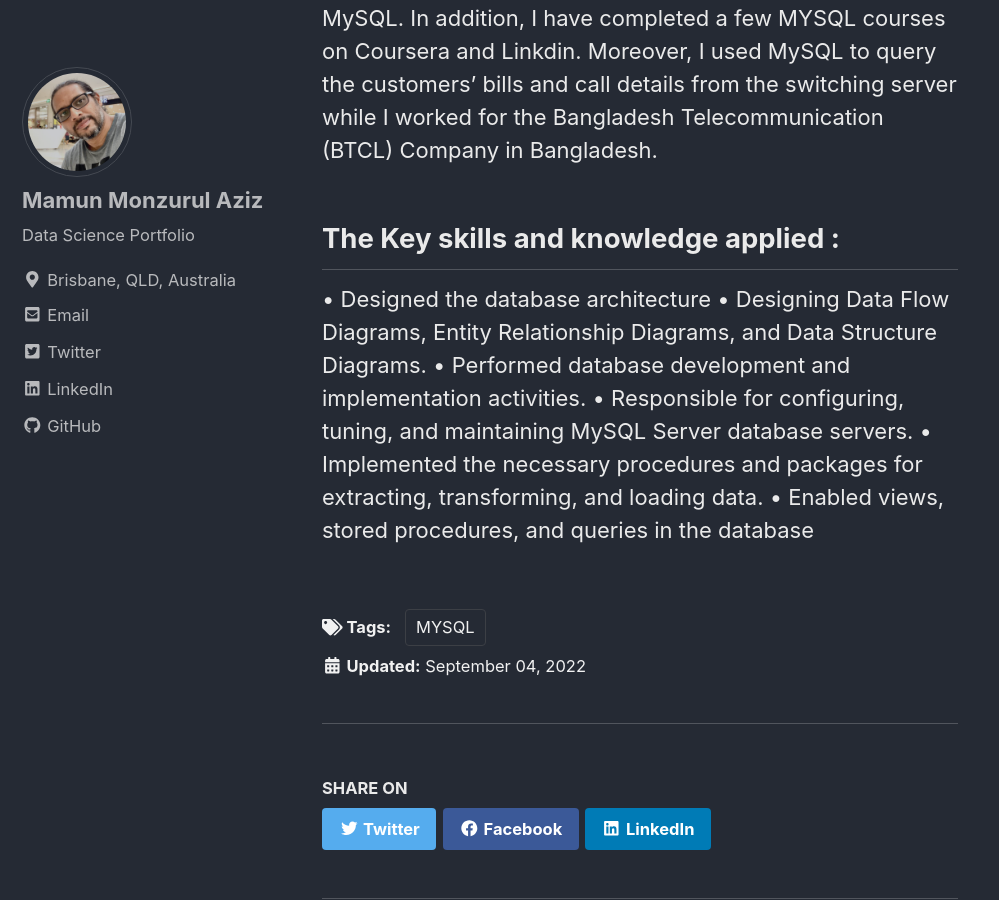
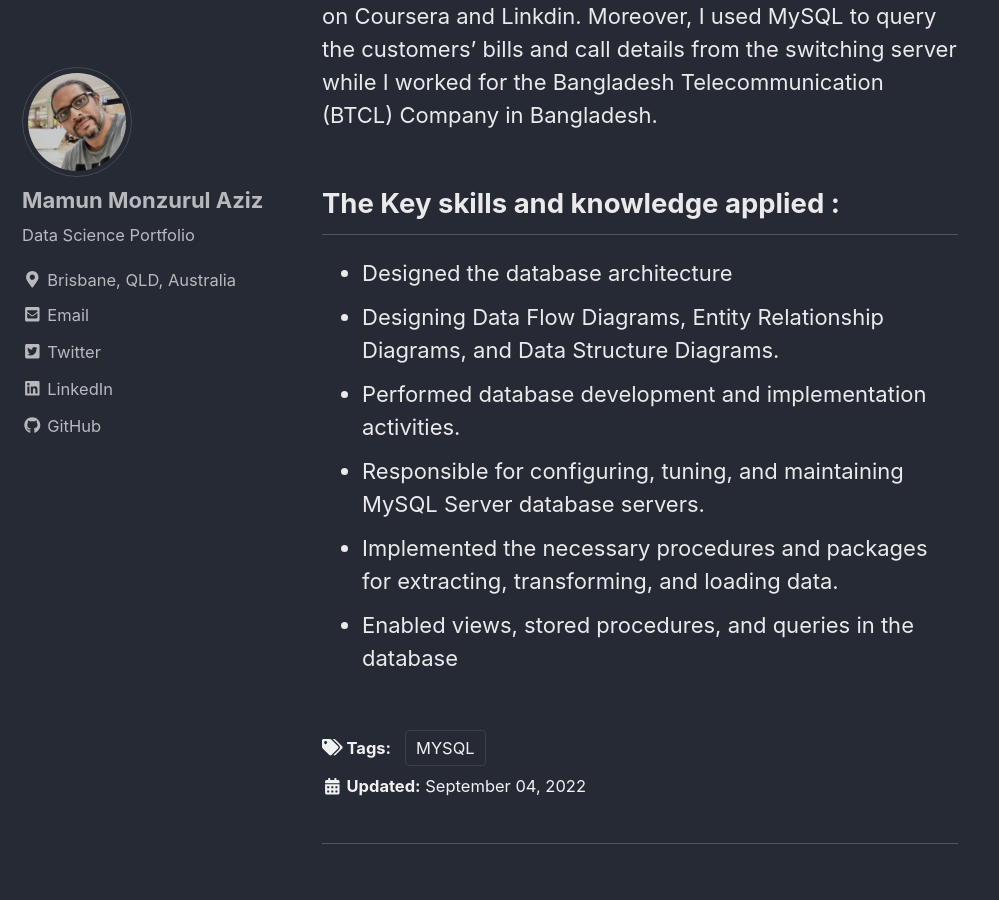
Before and after one commit to mamunmaziz/mamunmaziz.github.io, a Jekyll site: the page built from _posts/2022-09-04-MYSQL Protfolio.md, in a window 1280 px wide and 900 px high, scrolled down 731 px. Shown: the whole window, without its empty margins (0-999 px from the left). Built offline with Jekyll 4.4.1, drawn with Linux system fonts in a browser that asks for light colours; cached includes are drawn as plain includes; nearby versions of some CDN libraries.

```diff
--- a/_posts/2022-09-04-MYSQL Protfolio.md
+++ b/_posts/2022-09-04-MYSQL Protfolio.md
@@ -9,14 +9,14 @@ mathjax: "true"
 ---
 
 
-## Introduction
+### Introduction
 I am very familiar with the open-source relational database management system (RDBMS), MySQL. The master's in data science course I took included a full course dealing with MySQL. In addition, I have completed a few MYSQL courses on Coursera and Linkdin. Moreover, I used MySQL to query the customers' bills and call details from the switching server while I worked for the Bangladesh Telecommunication (BTCL) Company in Bangladesh.
 
 ## The Key skills and knowledge applied :
 
-• Designed the database architecture
-• Designing Data Flow Diagrams, Entity Relationship Diagrams, and Data Structure Diagrams.
-• Performed database development and implementation activities.
-• Responsible for configuring, tuning, and maintaining MySQL Server database servers.
-• Implemented the necessary procedures and packages for extracting, transforming, and loading data.
-•  Enabled views, stored procedures, and queries in the database
+- Designed the database architecture
+- Designing Data Flow Diagrams, Entity Relationship Diagrams, and Data Structure Diagrams.
+- Performed database development and implementation activities.
+- Responsible for configuring, tuning, and maintaining MySQL Server database servers.
+- Implemented the necessary procedures and packages for extracting, transforming, and loading data.
+-  Enabled views, stored procedures, and queries in the database
```
